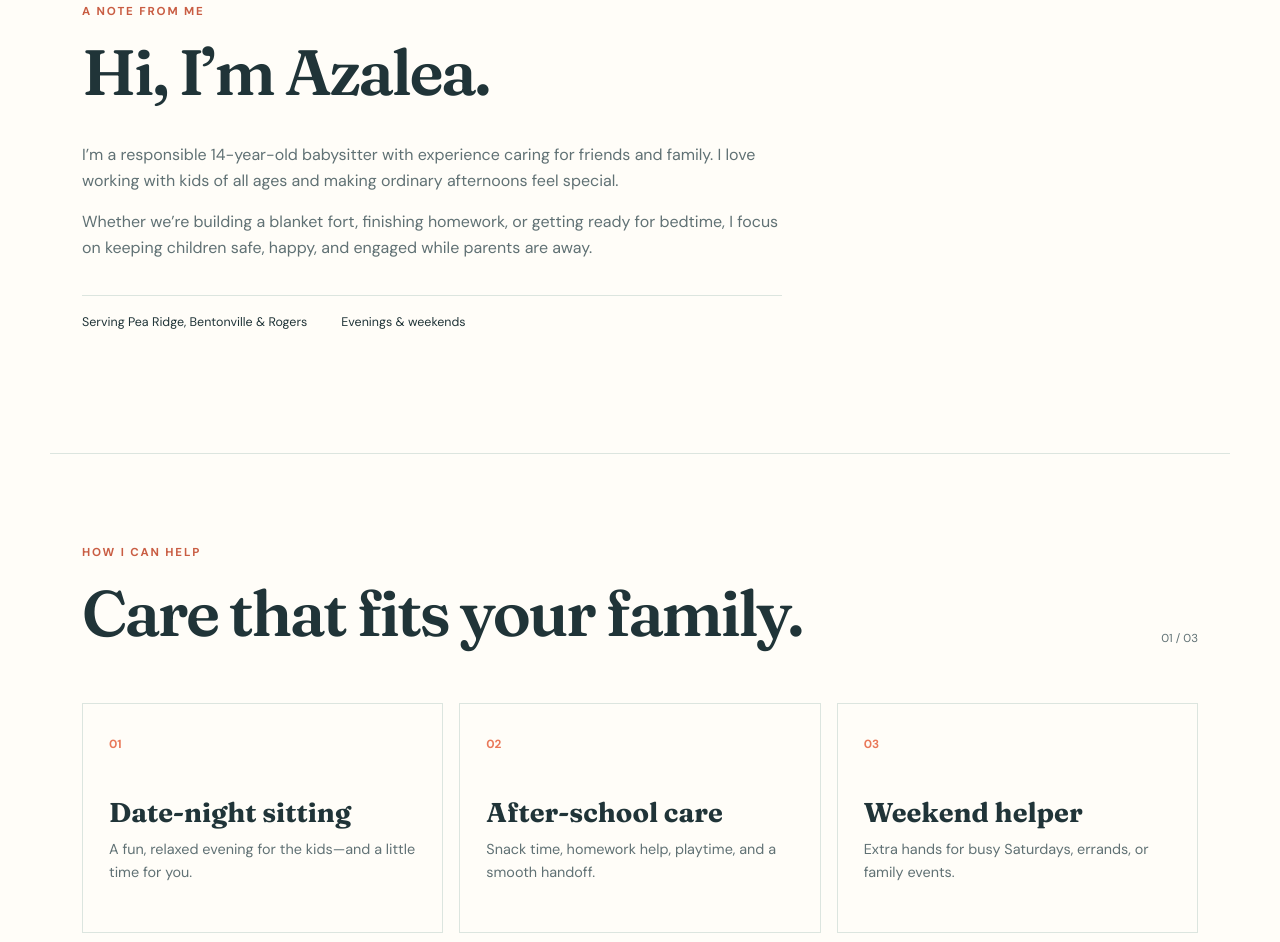
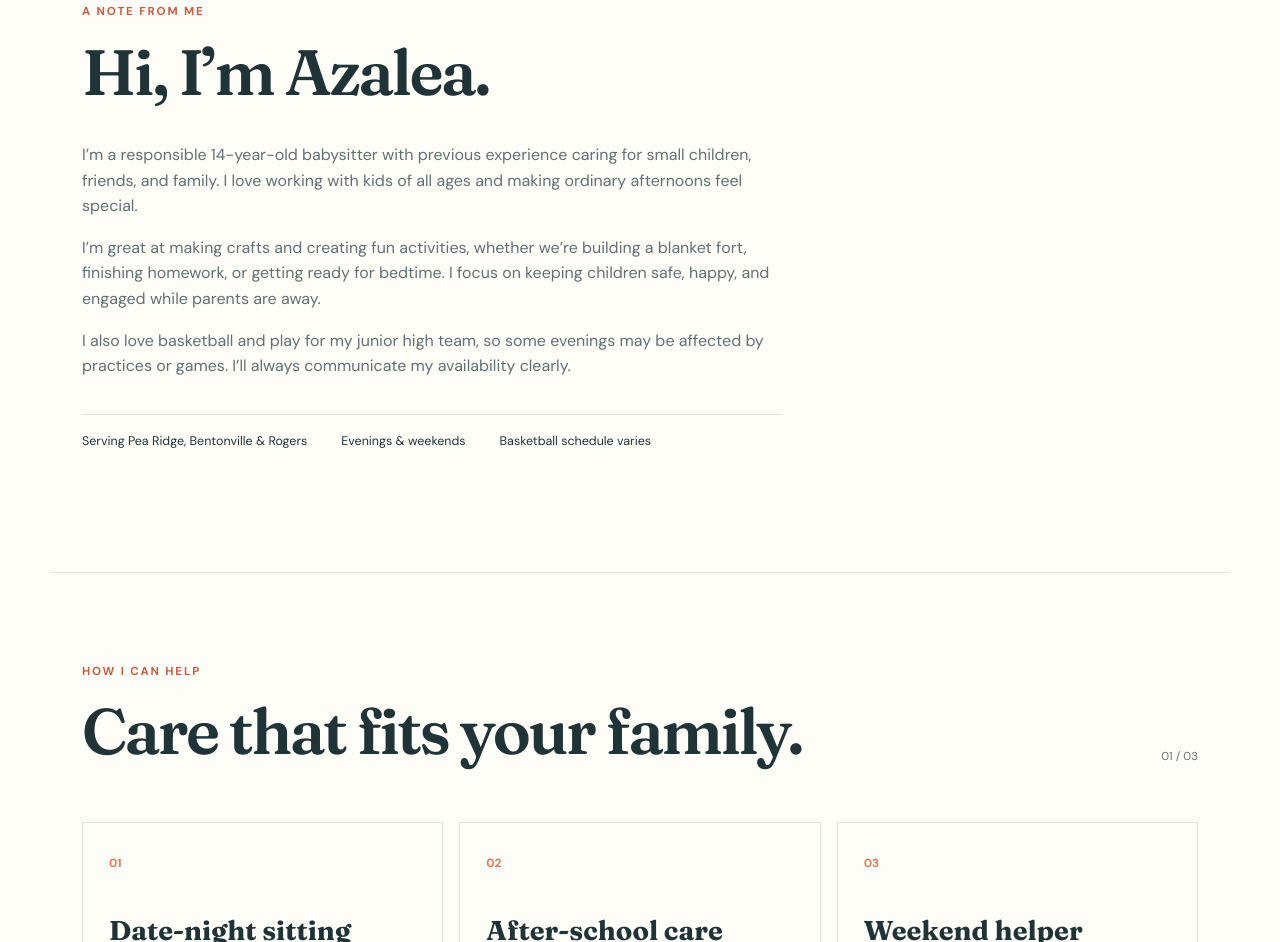
Before and after one commit to ShawnDixon58/azalea-babysitting, a plain HTML site: page index.html in a window 1280 px wide. Shown: the part 917-1859 px from the top of the page. Drawn offline with Linux system fonts and the light colour scheme.

Commit message:
Add Azalea interests and availability details

```diff
--- a/index.html
+++ b/index.html
@@ -52,9 +52,10 @@
         <h2>Hi, I’m Azalea.</h2>
       </div>
       <div class="section-copy">
-        <p>I’m a responsible <span id="azalea-age-about">teen</span> babysitter with experience caring for friends and family. I love working with kids of all ages and making ordinary afternoons feel special.</p>
-        <p>Whether we’re building a blanket fort, finishing homework, or getting ready for bedtime, I focus on keeping children safe, happy, and engaged while parents are away.</p>
-        <div class="details"><span> Serving Pea Ridge, Bentonville & Rogers</span><span> Evenings & weekends</span></div>
+        <p>I’m a responsible <span id="azalea-age-about">teen</span> babysitter with previous experience caring for small children, friends, and family. I love working with kids of all ages and making ordinary afternoons feel special.</p>
+        <p>I’m great at making crafts and creating fun activities, whether we’re building a blanket fort, finishing homework, or getting ready for bedtime. I focus on keeping children safe, happy, and engaged while parents are away.</p>
+        <p>I also love basketball and play for my junior high team, so some evenings may be affected by practices or games. I’ll always communicate my availability clearly.</p>
+        <div class="details"><span> Serving Pea Ridge, Bentonville & Rogers</span><span> Evenings & weekends</span><span> Basketball schedule varies</span></div>
       </div>
     </section>
 
```
